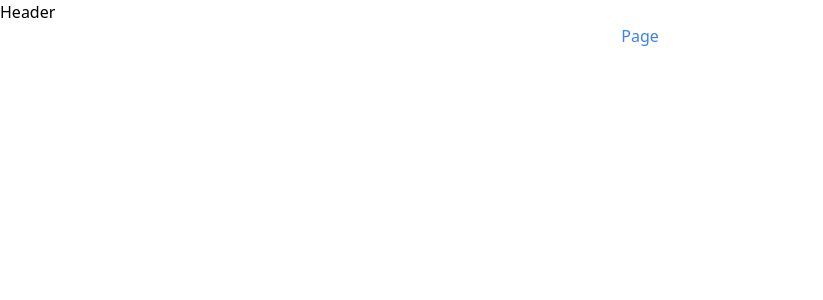
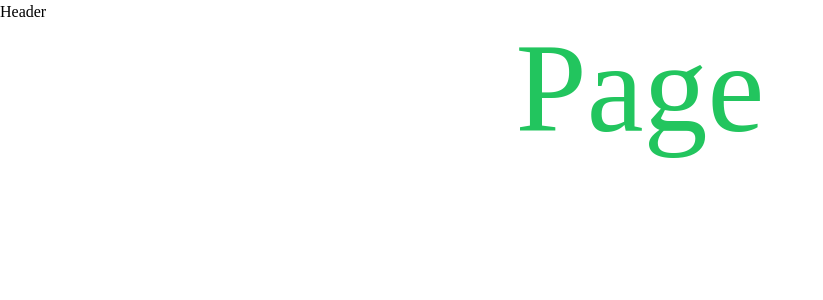
Before and after one commit to Etdev2/tixy3, a Next.js app: page / in a window 1280 px wide. Shown: the top 300 px of the page, without its empty margins (0-823 px from the left). Built offline with nearby package versions, Linux system fonts and the light colour scheme.

Commit message:
added text optimaztion

```diff
--- a/app/layout.tsx
+++ b/app/layout.tsx
@@ -1,9 +1,18 @@
 import '../styles/globals.css'
-import Header from './Header'
+import { Inter } from '@next/font/google'
+
+const inter = Inter({
+  subsets: ['latin'],
+  variable: '--font-inter',
+})
+
+// The app directory must include a root layout.
+//The root layout must define <html> and <body> tags since Next.js does not automatically create them.
+//You can use the built-in SEO support to manage <head> HTML elements, for example, the <title> element.
 
 export default function RootLayout({ children }: { children: React.ReactNode }) {
   return (
-    <html lang="en">
+    <html lang="en" className={`${inter.variable} font-sans`}>
       <head />
 
       <body>{children}</body>
--- a/app/page.tsx
+++ b/app/page.tsx
@@ -5,12 +5,11 @@ function page() {
   return (
     <div>
       <Header />
-      <div className=''>
-        <div className='items-center flex flex-col
-        '>
-        <h1 className="text-blue-500 ">Page</h1>
+      <div className="">
+        <div
+          className="items-center flex flex-col justify-center text-9xl ">
+          <h1 className="text-primary-500  ">Page</h1>
         </div>
-
       </div>
     </div>
   )
--- a/package.json
+++ b/package.json
@@ -9,7 +9,7 @@
   "dependencies": {
     "@headlessui/react": "^1.7.11",
     "@heroicons/react": "^2.0.15",
-    "@next/font": "13.1.6",
+    "@next/font": "^13.1.6",
     "@tailwindcss/aspect-ratio": "^0.4.2",
     "@tailwindcss/forms": "^0.5.3",
     "@tailwindcss/line-clamp": "^0.4.2",
--- a/tailwind.config.js
+++ b/tailwind.config.js
@@ -1,5 +1,7 @@
 /** @type {import('tailwindcss').Config} */
 const colors = require('tailwindcss/colors')
+const { fontFamily } = require('tailwindcss/defaultTheme')
+
 module.exports = {
   content: [
     './app/**/*.{js,ts,jsx,tsx}',
@@ -43,7 +45,11 @@ module.exports = {
       black: colors.black,
     },
 
-    extend: {},
+    extend: {
+      fontFamily: {
+        sans:['var(--font-sans)', ...fontFamily.sans],
+      },
+    },
   },
   plugins: [
     require('@tailwindcss/typography'),
```
Also changed, not shown: 1 other file (tests, documents, lock files or other folders).
